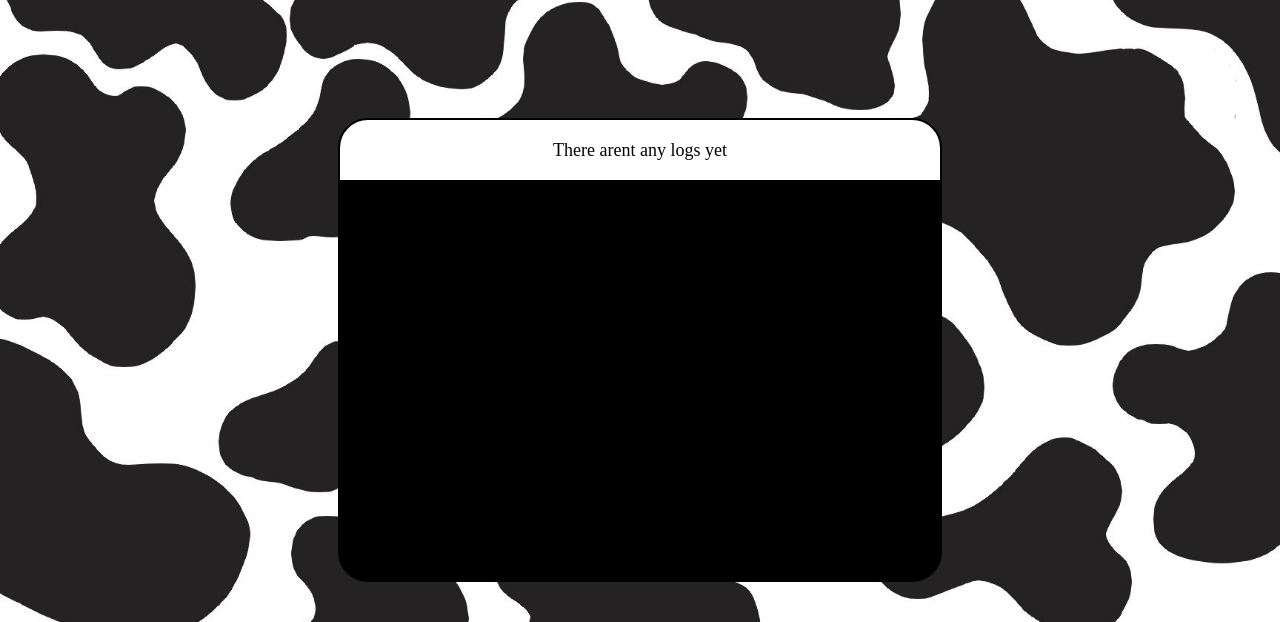
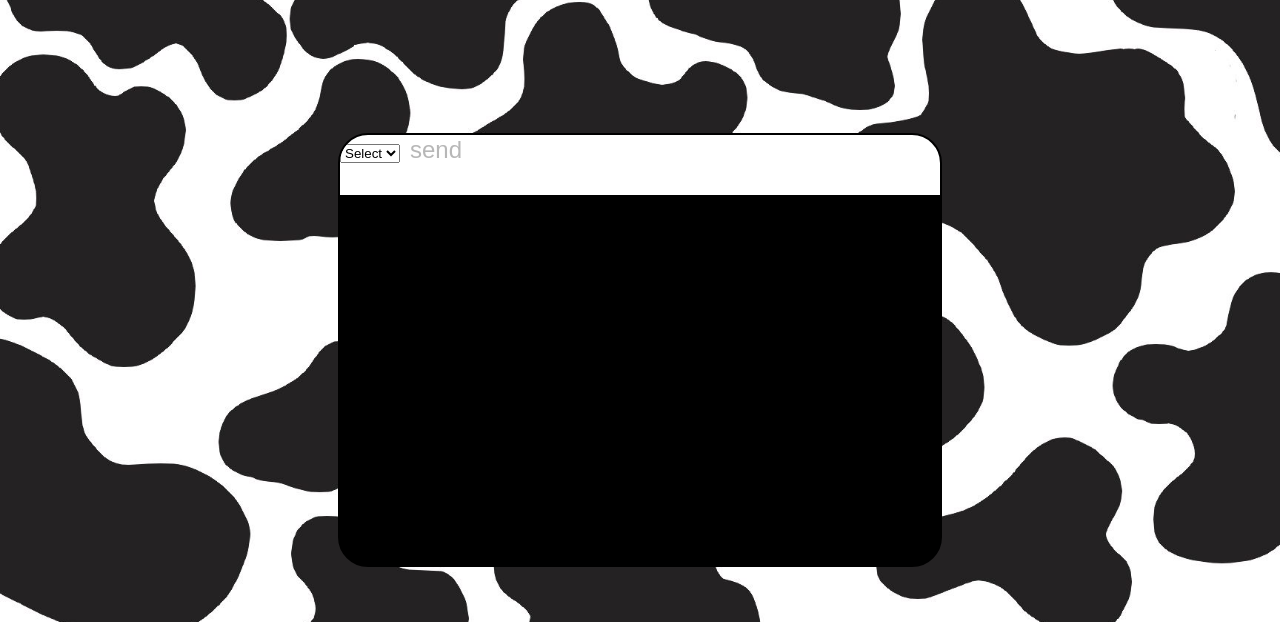
Before and after one commit to jzb-01/morse, a Flask app: page /blackbox in a window 1280 px wide. Shown: the part 50-672 px from the top of the page. Run offline with Flask 3, Linux system fonts and the light colour scheme; the visitor is signed in with stand-in values (Sample User, id 1); some libraries are stand-ins or nearby versions.

Commit message:
finally time to style?

```diff
--- a/app.py
+++ b/app.py
@@ -50,13 +50,18 @@ def archives():
 def notes():
     if request.method == "POST":
         note_id = request.form.get("selection")
-        note_content = db.execute("SELECT note FROM note WHERE id = ?", note_id)[0]["note"]
-        notes = db.execute("SELECT note FROM note WHERE user_id = ?", session["id"])
+        note_contents = db.execute("SELECT note FROM note WHERE id = ?", note_id)
+        if note_contents:
+            note_content = note_contents[0]["note"]
+        else:
+            alert = "Select an existent note!"
+            return render_template("failure.html", alert=alert)
+        notes = db.execute("SELECT * FROM note WHERE user_id = ?", session["id"])
         return render_template("notes.html", notes=notes, note_content=note_content)
     else:
         if session.get("id"):
-            notes = db.execute("SELECT note FROM note WHERE user_id = ?", session["id"])
-            return render_template("notes.html", notes=notes)
+            notes = db.execute("SELECT * FROM note WHERE user_id = ?", session["id"])
+            return render_template("notes.html", notes=notes, note_content="")
         else:
             alert = "You must be logged to use this module"
             return render_template("failure.html", alert = alert)
@@ -66,19 +71,22 @@ def blackbox():
 
     if request.method == "POST":
         log_id = request.form.get("selection")
-        log_content = db.execute ("SELECT log FROM blackbox WHERE id = ?", log_id)[0]["log"]
-        logs = db.execute("SELECT log FROM blackbox")
-        return render_template("notes.html", logs=logs, log_content=log_content)
+        log_contents = db.execute ("SELECT log FROM blackbox WHERE id = ?", log_id)
+        if log_contents:
+            log_content = log_contents[0]["log"]
+        else:
+            alert = "Select an existent log!"
+            return render_template("failure.html", alert=alert)
+        logs = db.execute("SELECT * FROM blackbox")
+        return render_template("blackbox.html", logs=logs, log_content=log_content)
     else:
         if session.get("id"):
-            logs = db.execute("SELECT log FROM blackbox")
+            logs = db.execute("SELECT * FROM blackbox")
             return render_template("blackbox.html", logs=logs)
         else:
             alert = "You must be logged to use this module"
             return render_template("failure.html", alert = alert)
 
-
-# ----------------------------------------------------------------------------------------------
 
 
 
@@ -112,6 +120,10 @@ def account():
             session["id"] = db.execute("SELECT id FROM Register WHERE username = ?", username)[0]["id"]
             return redirect("/")
 
+        elif "log_out" in request.form:
+            session.clear()
+            return redirect("/")
+
         elif "login" in request.form:
             email = request.form.get("email-l")
             password = request.form.get("password-l")
@@ -138,41 +150,26 @@ def account():
         else:
             return render_template("account.html")
 
-
-
-
-
-
-
-
-
-
-
-
 @app.route("/translator")
 def translator():
     return render_template("translator.html")
 
-@app.route("/failure")
-def faiilure():
-    return render_template("failure.html")
-
-@app.route("/telegraph")
+@app.route("/telegraph", methods=["GET", "POST"])
 def telegraph():
     if request.method == "POST":
         if session.get("id"):
-            if request.form.get("save") == "save":
+            if request.form.get("save"):
                 note_content = request.form.get("telegraph_message")
                 if len(note_content) == 0:
                     alert = "No message was detected"
                     return render_template("failure.html", alert=alert)
-                db.execute("INSERT INTO note (user_id, note) VALUES(?, ?)", session[id], note_content)
-            elif request.form.get("publish") == "publish":
+                db.execute("INSERT INTO note (user_id, note) VALUES(?, ?)", session["id"], note_content)
+            elif request.form.get("publish"):
                 log_content = request.form.get("telegraph_message")
                 if len(log_content) == 0:
                     alert = "No message was detected"
                     return render_template("failure.html", alert=alert)
-                db.execute("INSERT INTO blackbox (user_id, log) VALUES(?, ?)", session[id], log_content)
+                db.execute("INSERT INTO blackbox (user_id, log) VALUES(?, ?)", session["id"], log_content)
         else:
             alert = "You must be logged to use this module"
             return render_template("failure.html", alert = alert)
@@ -182,6 +179,9 @@ def telegraph():
 def training():
     return render_template("training.html")
 
+@app.route("/failure")
+def faiilure():
+    return render_template("failure.html")
 
 
 if __name__ == '__main__':
--- /dev/null
+++ b/static/js/blackbox.js
@@ -0,0 +1,15 @@
+let blackbox_select = document.getElementById("blackbox_select");
+let blackbox_button = document.getElementById("blackbox_button");
+
+blackbox_button.disabled = true;
+
+blackbox_select.addEventListener('input', function(){
+    if (blackbox_select.value == "")
+    {
+        blackbox_button.disabled = true;
+    }
+    else
+    {
+        blackbox_button.disabled = false;
+    }
+});
--- a/templates/account.html
+++ b/templates/account.html
@@ -5,6 +5,7 @@
 {% block main %}
 {% if session["id"] %}
 <div style="display: flex; gap: 40px;">
+    <div style="display: flex; flex-direction: column;">
     <div class="box" style="width: 540px; height: 330px; border-radius: 30px; padding: 15px; overflow: hidden;">
     <h1 style="text-align: center; margin: 0;">About You</h1>
     <ul>
@@ -13,6 +14,11 @@
         <li><strong>Account Creation:</strong>{{creation}}</li>
     </ul>
     </div>
+    <form action="/account" method="post">
+        <input type="hidden">
+        <button name="log_out">log out</button>
+    </form>
+</div>
     <img src="/static/images/cow_1.jpg" alt="Greeting cow" style="width: 400px; height: 350px; border: 2px solid black; border-radius: 30px;">
     </div>
 {% else %}
--- a/templates/blackbox.html
+++ b/templates/blackbox.html
@@ -3,20 +3,20 @@
     Blackbox
 {% endblock %}
 {% block js %}
-<script type="module" src="../static/js/notes.js" defer></script>
+<script type="module" src="../static/js/blackbox.js" defer></script>
 {% endblock %}
 {% block main %}
-
     <div class="box" style="background: linear-gradient(to bottom, white 60px, white 60px, black 60px, black 460%); border-radius: 30px;">
-        {% if notes %}
+        {% if logs %}
         <div>
             <form action="/blackbox" method="post">
-                <select name="selection">
+                <select id="blackbox_select" name="selection">
                     <option value="" disabled selected>Select</option>
                     {% for log in logs %}
                     <option value="{{ log.id }}">log {{ loop.index }}</option>
                     {% endfor %}
                 </select>
+                <button id="blackbox_button" type="submit" style="background-color: white;">send</button>
             </form>
         </div>
         {% else %}
--- a/templates/notes.html
+++ b/templates/notes.html
@@ -10,12 +10,13 @@
         {% if notes %}
         <div>
             <form action="/notes" method="post">
-                <select name="selection">
+                <select id="notes_select" name="selection">
                     <option value="" disabled selected>Select</option>
                     {% for note in notes %}
                     <option value="{{ note.id }}">note {{ loop.index }}</option>
                     {% endfor %}
                 </select>
+                <button id="notes_button" type="submit" style="background-color: white;">send</button>
             </form>
         </div>
         {% else %}
--- a/templates/telegraph.html
+++ b/templates/telegraph.html
@@ -10,7 +10,7 @@
     <h1 class="box" style="width: 150px; text-align: center; padding: 5px; border-radius: 10px;">Telegraph</h1>
 </div>
 <div>
-    <form>
+    <form action="/telegraph" method="post">
         <textarea id="telegraph_message" name="telegraph_message" class="box" style="height: 330px; width: 680px; border-radius: 30px; resize: none; outline: none; padding: 10px; font-size: large;" readonly></textarea>
         {% if session["id"] %}
         <div style="position: absolute; top: 0; right: 35px;">
```
Also changed, not shown: static/js/notes.js (added, +15 -0 lines), morse.db, 2 other files.
